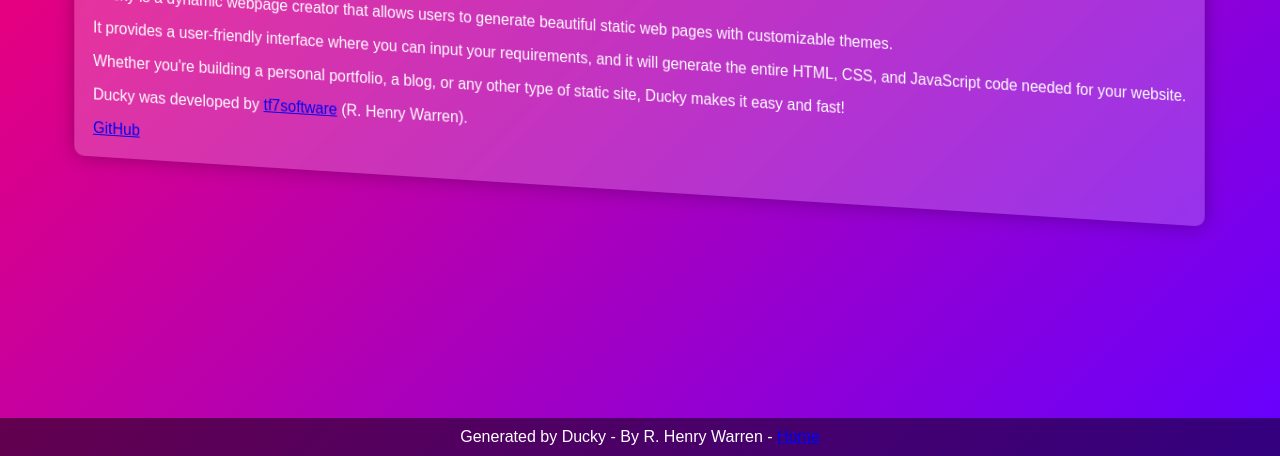
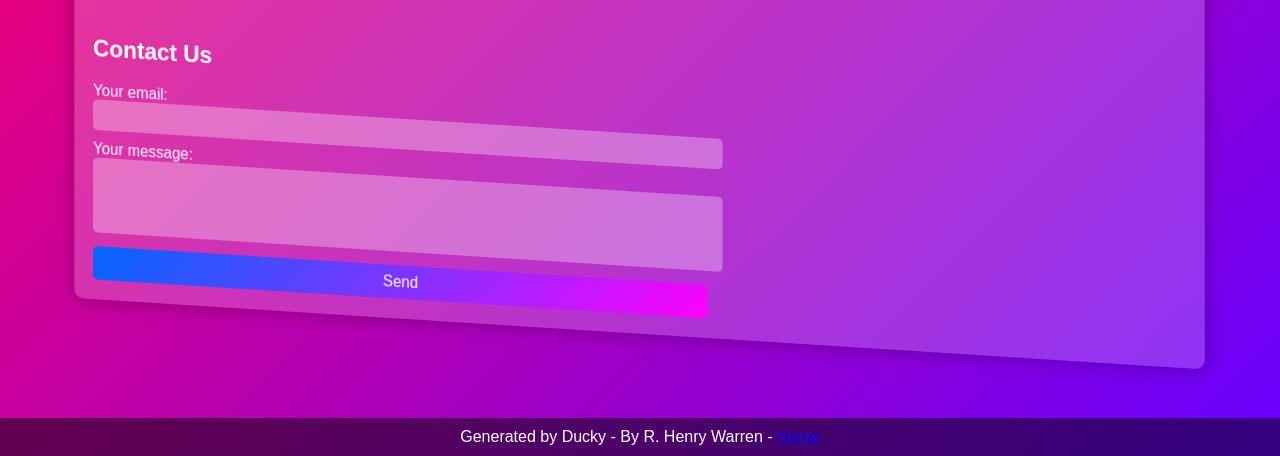
Before and after one commit to DuckyWeb/Ducky, a website: page public/about.html in a window 1280 px wide. Shown: the part 344-800 px from the top of the page. Drawn offline with Linux system fonts and the light colour scheme.

Commit message:
Update about.html

```diff
--- a/public/about.html
+++ b/public/about.html
@@ -9,6 +9,49 @@
     <title>About Ducky</title>
     <link rel="stylesheet" href="styles.css">
     <link id="favicon" rel="icon" href="light-fav.png" type="image/png"> <!-- Default favicon -->
+    <style>
+        /* Additional styling for the contact form */
+        .contact-form {
+            margin-top: 20px;
+            display: flex;
+            flex-direction: column;
+            align-items: flex-start; /* Align items to the start for better layout */
+        }
+        .contact-form label {
+            margin-bottom: 5px;
+            color: white; /* Maintain text color consistent with the theme */
+            width: 100%; /* Ensure label takes full width for alignment */
+        }
+        .contact-form input,
+        .contact-form textarea {
+            padding: 8px;
+            border: none;
+            border-radius: 5px;
+            margin-bottom: 10px;
+            background: rgba(255, 255, 255, 0.3); /* Lighter background for input fields */
+            color: white;
+            width: 100%; /* Make input and textarea full width of the form */
+        }
+        .contact-form textarea {
+            resize: none; /* Prevent manual resizing */
+            overflow: auto; /* Allow scrolling if the content exceeds the height */
+            min-height: 60px; /* Minimum height for the textarea */
+            max-height: 200px; /* Maximum height to avoid excessive growth */
+        }
+        .contact-form button {
+            padding: 8px 15px;
+            border: none;
+            border-radius: 5px;
+            background: linear-gradient(135deg, #06f, #f0f);
+            color: white;
+            cursor: pointer;
+            font-size: 1em; /* Slightly smaller font for the button */
+            width: 100%; /* Make button full width */
+        }
+        .contact-form button:hover {
+            background-color: #218838; /* Hover effect for the button */
+        }
+    </style>
 </head>
 <body>
     <div class="theme-icon" onclick="toggleTheme()">
@@ -22,6 +65,22 @@
         <p>Whether you're building a personal portfolio, a blog, or any other type of static site, Ducky makes it easy and fast!</p>
         <p>Ducky was developed by <a href="https://github.com/tf7software">tf7software</a> (R. Henry Warren). </p>
         <a href="https://github.com/DuckyWeb">GitHub</a>
+
+        <!-- Contact Form -->
+        <div class="contact-form">
+            <h2>Contact Us</h2>
+            <form action="https://formspree.io/f/xkgnjyrp" method="POST">
+                <label>
+                    Your email:
+                    <input type="email" name="email" required>
+                </label>
+                <label>
+                    Your message:
+                    <textarea name="message" required></textarea>
+                </label>
+                <button type="submit">Send</button>
+            </form>
+        </div>
     </div>
 
     <footer>Generated by Ducky - By R. Henry Warren - <a href="/">Home</a></footer>
```
